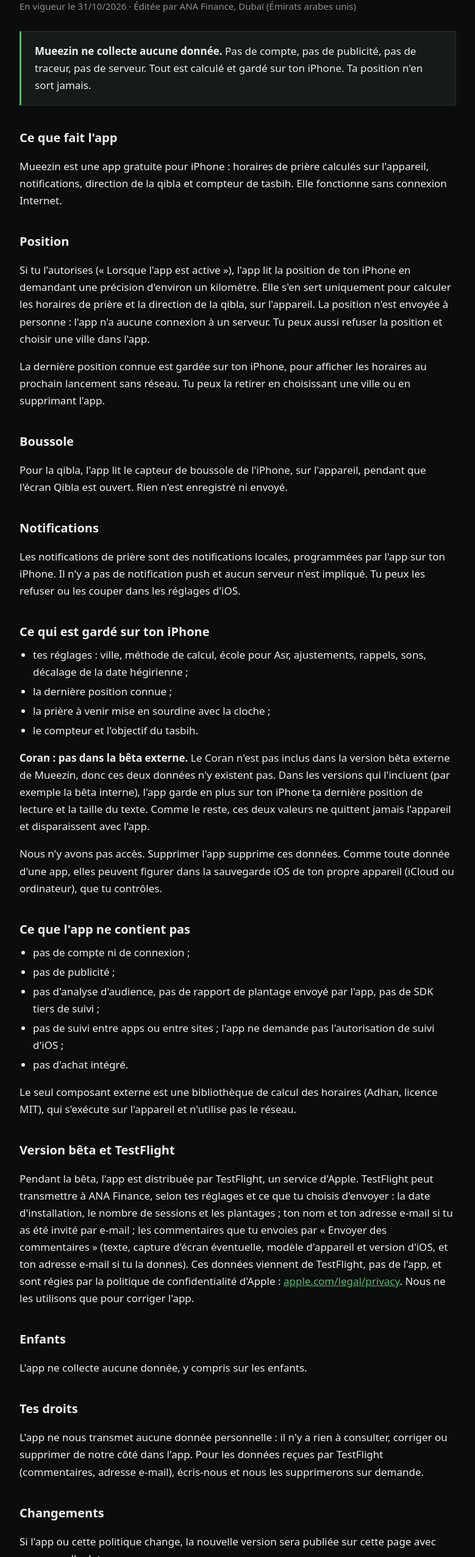
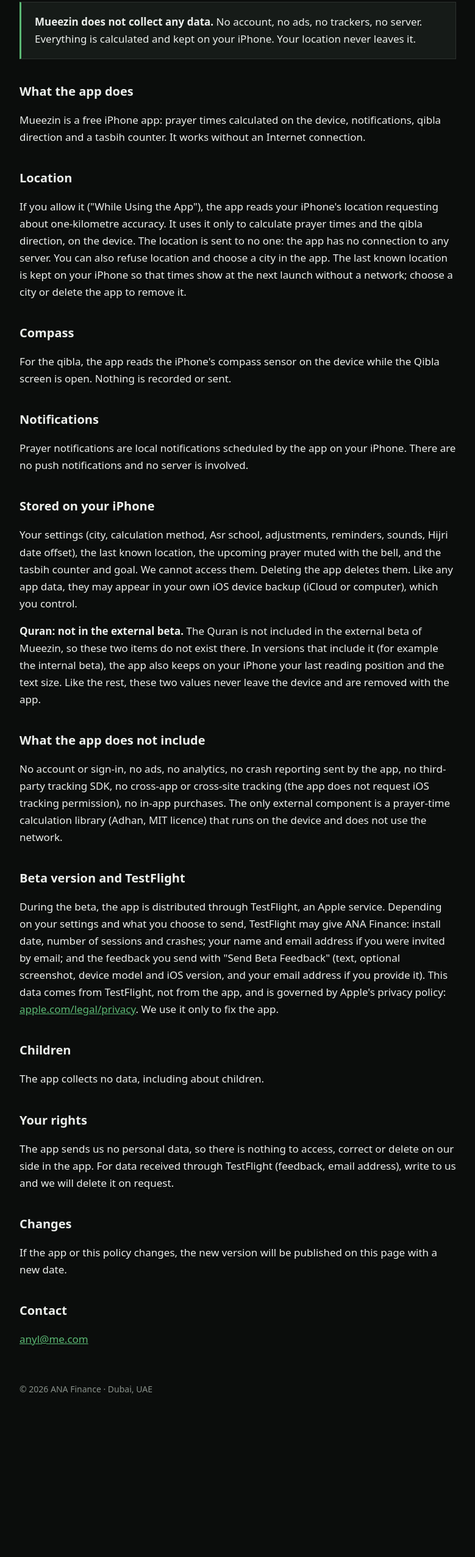
Before and after one commit to ANAFINANCE/apps-legal, a plain HTML site: page mueezin/privacy/index.html in a window 1280 px wide. Shown: the part 230-2783 px from the top of the page at 61% size, without its empty margins (250-1029 px from the left). After the commit the page ends 2591 px from the top, so only its background shows below. Drawn offline with Linux system fonts and the light colour scheme.

Commit message:
Mueezin : page de confidentialité en anglais seulement (#5)
Retrait de la section française, suite à la décision d'Anyl de 14h39 : « Tous dois être en anglais ».

```diff
--- a/mueezin/privacy/index.html
+++ b/mueezin/privacy/index.html
@@ -1,10 +1,10 @@
 <!DOCTYPE html>
-<html lang="fr">
+<html lang="en">
 <head>
 <meta charset="UTF-8" />
 <meta name="viewport" content="width=device-width, initial-scale=1.0" />
-<title>Mueezin — Politique de confidentialité · ANA Finance</title>
-<meta name="description" content="Mueezin ne collecte aucune donnée. Pas de compte, pas de traceurs. La position est utilisée seulement sur l'iPhone." />
+<title>Mueezin — Privacy Policy · ANA Finance</title>
+<meta name="description" content="Mueezin does not collect any data. No account, no trackers. Your location is used only on your iPhone." />
 <style>
 /* Page autonome : aucune police, aucun script, aucune requête vers un tiers. Couleurs du site anafinance.ae. */
 :root{color-scheme:dark;--green:#5BB974;--char:#0B0D0C;--card:#161B18;--off:#ECEFEC;--mut:#8A938C;--line:rgba(236,239,236,.10)}
@@ -29,64 +29,7 @@
 </head>
 <body>
 <main>
-<nav><a href="https://anafinance.ae/">ANA Finance</a><a href="#fr">Français</a><a href="#en">English</a></nav>
-
-<section lang="fr" id="fr">
-<h1>Mueezin — Politique de confidentialité</h1>
-<p class="mut">En vigueur le 31/10/2026 · Éditée par ANA Finance, Dubaï (Émirats arabes unis)</p>
-
-<div class="summary"><p><strong>Mueezin ne collecte aucune donnée.</strong> Pas de compte, pas de publicité, pas de traceur, pas de serveur. Tout est calculé et gardé sur ton iPhone. Ta position n'en sort jamais.</p></div>
-
-<h2>Ce que fait l'app</h2>
-<p>Mueezin est une app gratuite pour iPhone : horaires de prière calculés sur l'appareil, notifications, direction de la qibla et compteur de tasbih. Elle fonctionne sans connexion Internet.</p>
-
-<h2>Position</h2>
-<p>Si tu l'autorises (« Lorsque l'app est active »), l'app lit la position de ton iPhone en demandant une précision d'environ un kilomètre. Elle s'en sert uniquement pour calculer les horaires de prière et la direction de la qibla, sur l'appareil. La position n'est envoyée à personne : l'app n'a aucune connexion à un serveur. Tu peux aussi refuser la position et choisir une ville dans l'app.</p>
-<p>La dernière position connue est gardée sur ton iPhone, pour afficher les horaires au prochain lancement sans réseau. Tu peux la retirer en choisissant une ville ou en supprimant l'app.</p>
-
-<h2>Boussole</h2>
-<p>Pour la qibla, l'app lit le capteur de boussole de l'iPhone, sur l'appareil, pendant que l'écran Qibla est ouvert. Rien n'est enregistré ni envoyé.</p>
-
-<h2>Notifications</h2>
-<p>Les notifications de prière sont des notifications locales, programmées par l'app sur ton iPhone. Il n'y a pas de notification push et aucun serveur n'est impliqué. Tu peux les refuser ou les couper dans les réglages d'iOS.</p>
-
-<h2>Ce qui est gardé sur ton iPhone</h2>
-<ul>
-<li>tes réglages : ville, méthode de calcul, école pour Asr, ajustements, rappels, sons, décalage de la date hégirienne ;</li>
-<li>la dernière position connue ;</li>
-<li>la prière à venir mise en sourdine avec la cloche ;</li>
-<li>le compteur et l'objectif du tasbih.</li>
-</ul>
-<p><strong>Coran : pas dans la bêta externe.</strong> Le Coran n'est pas inclus dans la version bêta externe de Mueezin, donc ces deux données n'y existent pas. Dans les versions qui l'incluent (par exemple la bêta interne), l'app garde en plus sur ton iPhone ta dernière position de lecture et la taille du texte. Comme le reste, ces deux valeurs ne quittent jamais l'appareil et disparaissent avec l'app.</p>
-<p>Nous n'y avons pas accès. Supprimer l'app supprime ces données. Comme toute donnée d'une app, elles peuvent figurer dans la sauvegarde iOS de ton propre appareil (iCloud ou ordinateur), que tu contrôles.</p>
-
-<h2>Ce que l'app ne contient pas</h2>
-<ul>
-<li>pas de compte ni de connexion ;</li>
-<li>pas de publicité ;</li>
-<li>pas d'analyse d'audience, pas de rapport de plantage envoyé par l'app, pas de SDK tiers de suivi ;</li>
-<li>pas de suivi entre apps ou entre sites ; l'app ne demande pas l'autorisation de suivi d'iOS ;</li>
-<li>pas d'achat intégré.</li>
-</ul>
-<p>Le seul composant externe est une bibliothèque de calcul des horaires (Adhan, licence MIT), qui s'exécute sur l'appareil et n'utilise pas le réseau.</p>
-
-<h2>Version bêta et TestFlight</h2>
-<p>Pendant la bêta, l'app est distribuée par TestFlight, un service d'Apple. TestFlight peut transmettre à ANA Finance, selon tes réglages et ce que tu choisis d'envoyer : la date d'installation, le nombre de sessions et les plantages ; ton nom et ton adresse e-mail si tu as été invité par e-mail ; les commentaires que tu envoies par « Envoyer des commentaires » (texte, capture d'écran éventuelle, modèle d'appareil et version d'iOS, et ton adresse e-mail si tu la donnes). Ces données viennent de TestFlight, pas de l'app, et sont régies par la politique de confidentialité d'Apple : <a href="https://www.apple.com/legal/privacy/">apple.com/legal/privacy</a>. Nous ne les utilisons que pour corriger l'app.</p>
-
-<h2>Enfants</h2>
-<p>L'app ne collecte aucune donnée, y compris sur les enfants.</p>
-
-<h2>Tes droits</h2>
-<p>L'app ne nous transmet aucune donnée personnelle : il n'y a rien à consulter, corriger ou supprimer de notre côté dans l'app. Pour les données reçues par TestFlight (commentaires, adresse e-mail), écris-nous et nous les supprimerons sur demande.</p>
-
-<h2>Changements</h2>
-<p>Si l'app ou cette politique change, la nouvelle version sera publiée sur cette page avec une nouvelle date.</p>
-
-<h2>Contact</h2>
-<p><a href="mailto:anyl@me.com">anyl@me.com</a></p>
-</section>
-
-<hr />
+<nav><a href="https://anafinance.ae/">ANA Finance</a></nav>
 
 <section lang="en" id="en">
 <h1>Mueezin — Privacy Policy</h1>
@@ -129,7 +72,7 @@
 <p><a href="mailto:anyl@me.com">anyl@me.com</a></p>
 </section>
 
-<footer>© 2026 ANA Finance · Dubaï, EAU</footer>
+<footer>© 2026 ANA Finance · Dubai, UAE</footer>
 </main>
 </body>
 </html>
```
